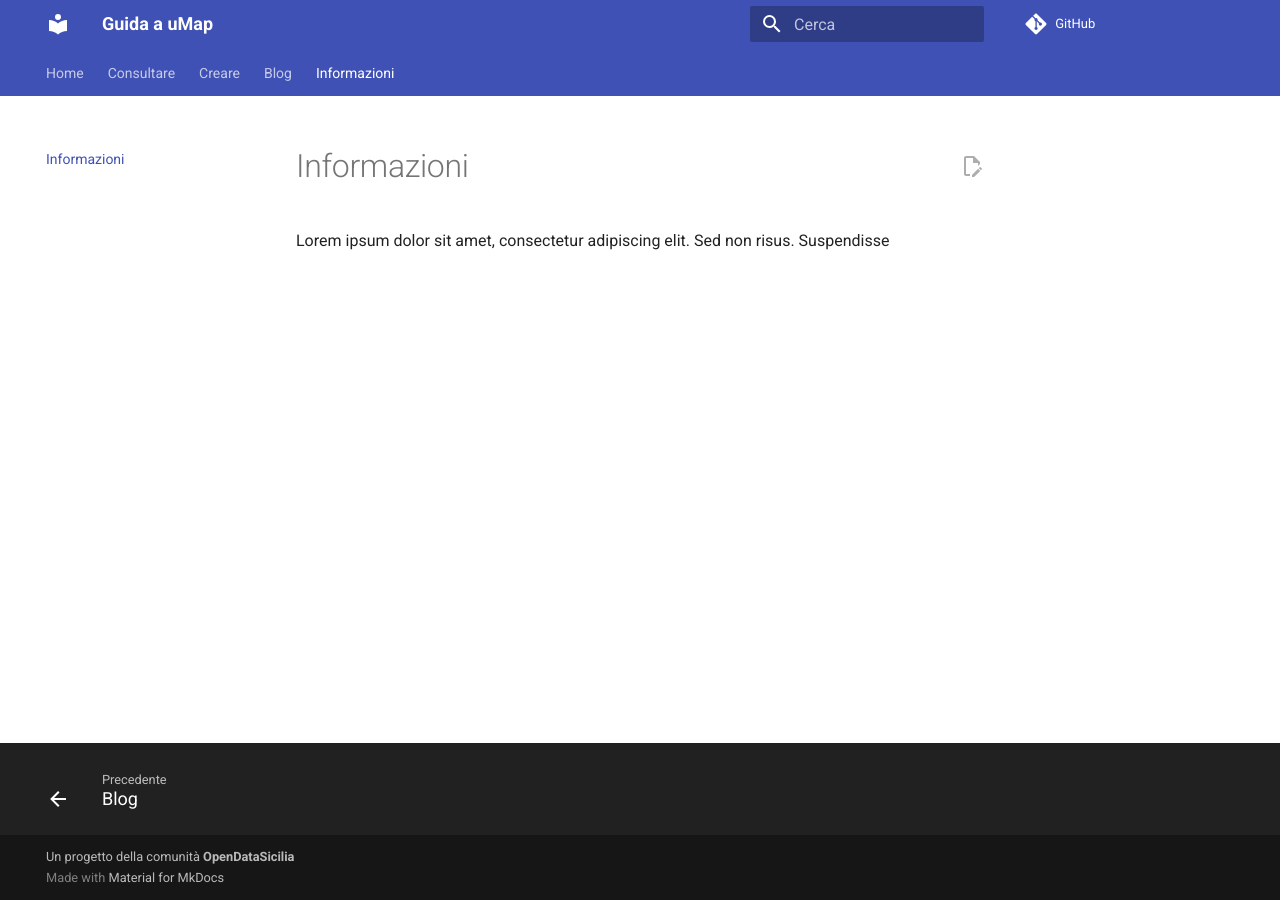
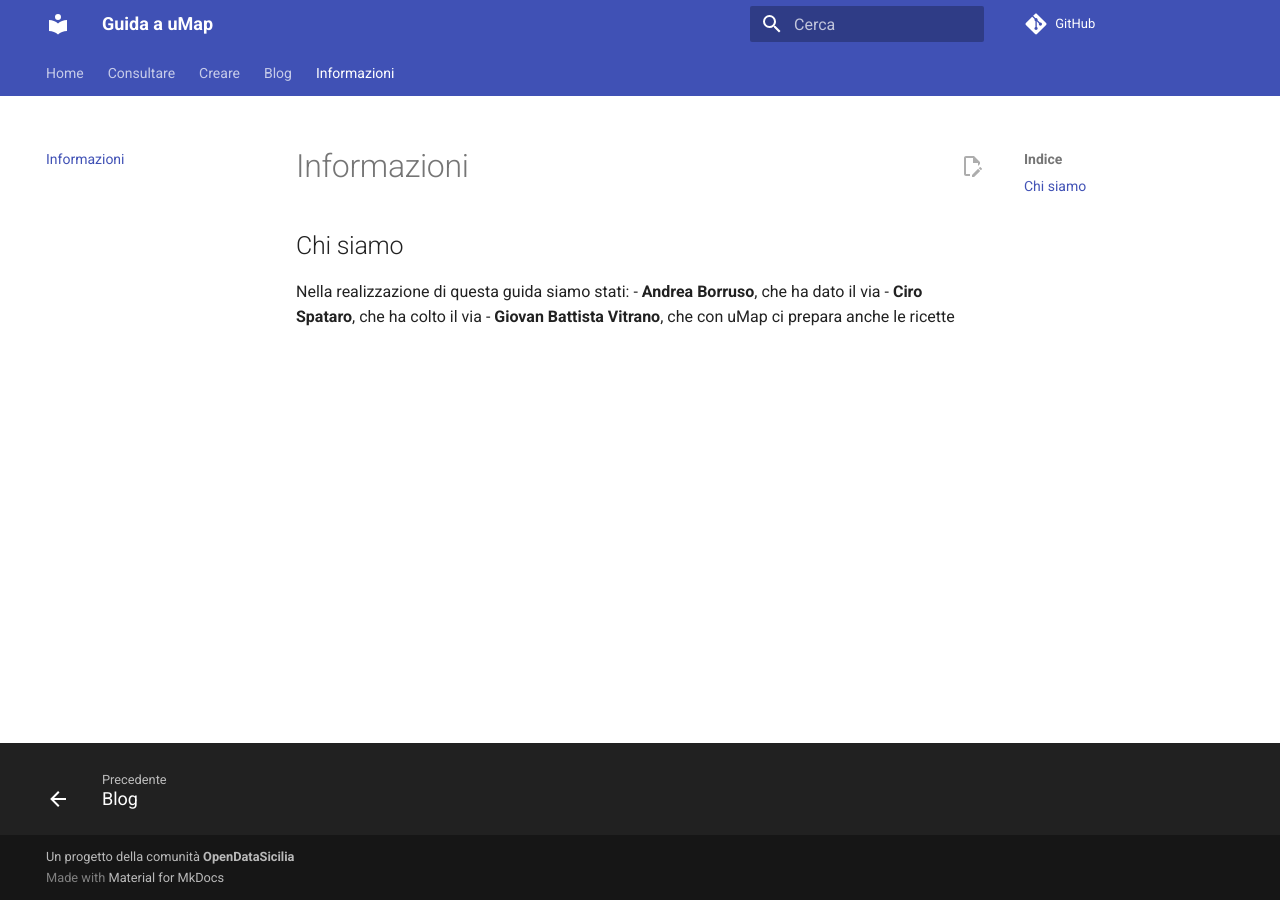
Before and after one commit to opendatasicilia/guida-umap, an MkDocs documentation site: the page built from docs/informazioni/index.md, in a window 1280 px wide. Built offline with MkDocs 1.6.1 and Material for MkDocs 9.7.7, drawn with Linux system fonts in a browser that asks for light colours; comment, search, counter and statistics services are not loaded.

Commit message:
Update index.md
iniziato a creare contenuti

```diff
--- a/docs/informazioni/index.md
+++ b/docs/informazioni/index.md
@@ -1,3 +1,8 @@
 # Informazioni
 
-Lorem ipsum dolor sit amet, consectetur adipiscing elit. Sed non risus. Suspendisse
+## Chi siamo
+
+Nella realizzazione di questa guida siamo stati:
+- **Andrea Borruso**, che ha dato il via
+- **Ciro Spataro**, che ha colto il via
+- **Giovan Battista Vitrano**, che con uMap ci prepara anche le ricette
```
